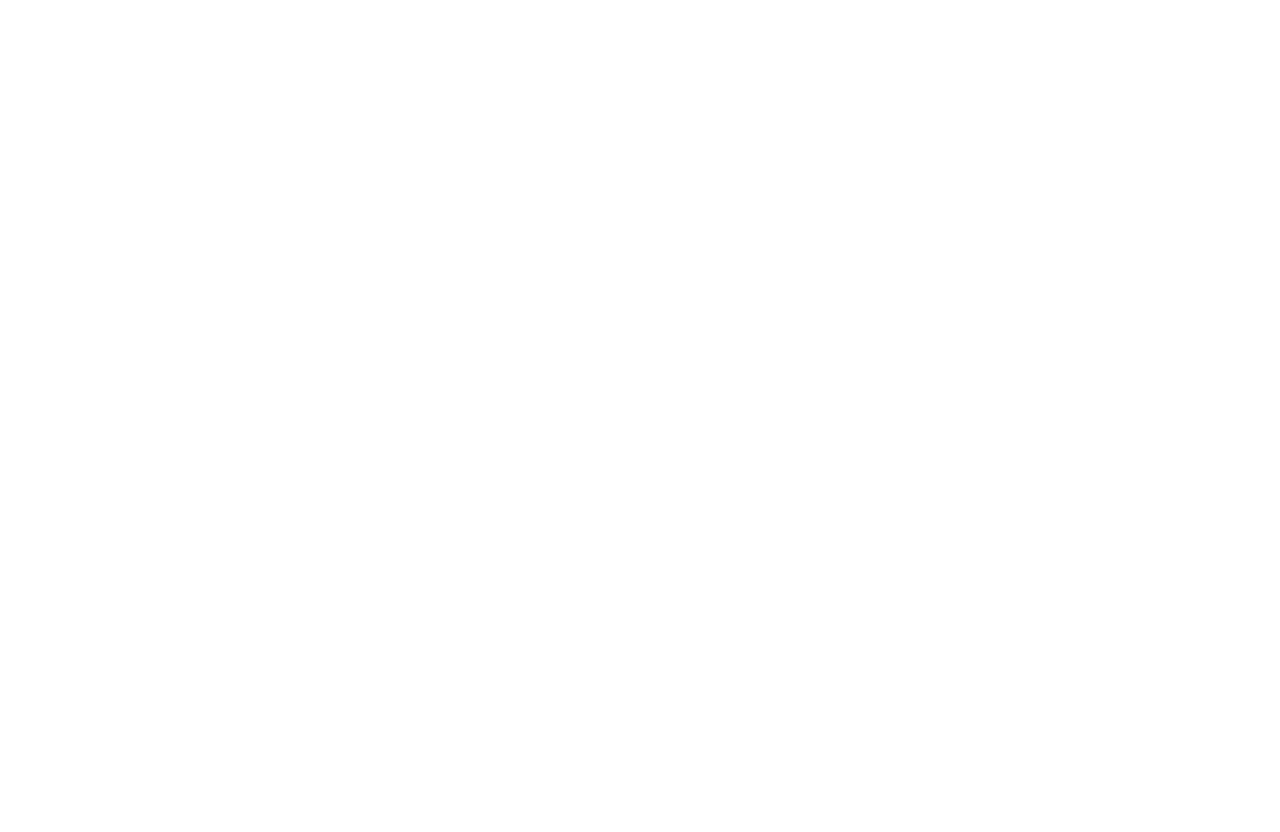
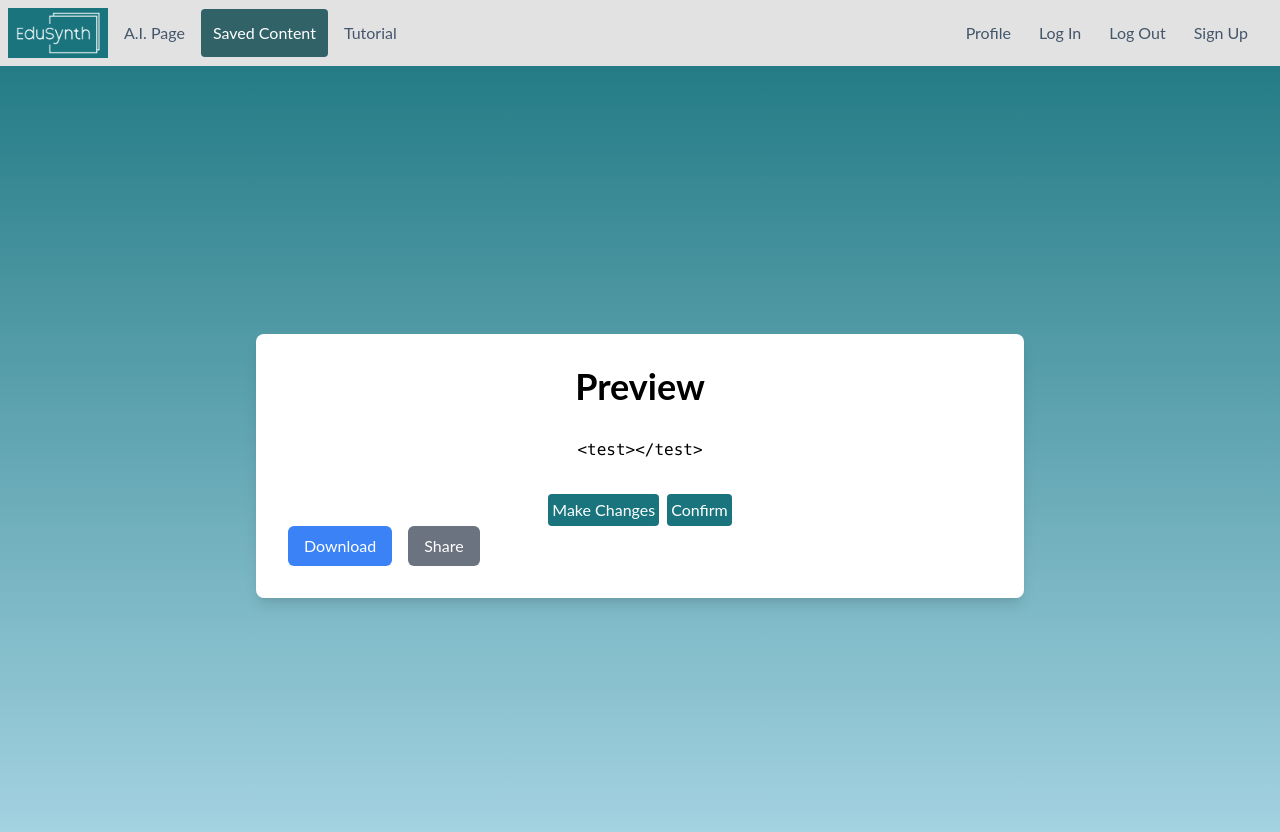
Before and after one commit to COSC-499-W2023/year-long-project-team-11, a React (Create React App) app in the folder app/frontend/: page /Regenerate in a window 1280 px wide. Before the commit this address had no page. Shown: the top 832 px of the page. Before the commit the page ends 800 px from the top, so only its background shows below. Built offline with nearby package versions, Linux system fonts and the light colour scheme.

Commit message:
Created preliminary frontend for regenerate, improved and restructured prompt template, moved from gpt-3.5-turbo to gpt-3.5-turbo-0125, should be getting consistent xml output now, working on backend regenerate now

```diff
--- a/app/frontend/src/App.js
+++ b/app/frontend/src/App.js
@@ -8,6 +8,7 @@ import Prompt from './Prompt';
 import Tutorial from './Tutorial';
 import UserProfile from './UserProfile';
 import SavedContent from "./SavedContent";
+import Regenerate from './Regenerate';
 
 function App() {
   return (
@@ -22,6 +23,7 @@ function App() {
         <Route path='/Tutorial' element={<Tutorial />} />
         <Route path='/UserProfile' element={<UserProfile />} />
         <Route path='/SavedContent' element={<SavedContent/>} />
+        <Route path='/Regenerate' element={<Regenerate />} />
       </Routes>
     </div>
   );
--- a/app/frontend/src/Prompt.js
+++ b/app/frontend/src/Prompt.js
@@ -62,8 +62,10 @@ export default function Prompt() {
       .then((response) => response.json())
       .then((data) => {
         setOutput(data.response);
-        setFilename(data.filename);
-        navigate('/SavedContent', { state: { output: data.response, filename: data.filename } });
+        // setFilename(data.filename);
+        setFilename("test");
+        navigate('/Regenerate', { state : { output: data.response, filename: data.filename } });
+        // navigate('/SavedContent', { state: { output: data.response, filename: data.filename } });
         console.log(filename);
         console.log(data.response);
       })
@@ -210,7 +212,8 @@ export default function Prompt() {
                     overflow: 'hidden',
                     transition: 'max-height 0.2s ease-out',
                   }}
-                  className="origin-top bg-neutral-300 rounded-lg">
+                  className="origin-top bg-neutral-300 rounded-lg"
+                >
                   <div className="py-2">
                     <label htmlFor="backgroundColor" className="px-2">Background Color:</label>
                     <select
--- /dev/null
+++ b/app/frontend/src/Regenerate.js
@@ -0,0 +1,201 @@
+import React, { useState, useEffect } from "react";
+import { useNavigate, useLocation } from "react-router-dom";
+import Cookies from "js-cookie";
+
+export default function Regenerate() {
+  const [outputString, setOutputString] = useState("<test></test>");
+  const [filename, setFilename] = useState("");
+  const [showForm, setShowForm] = useState(false);
+  const [prompt, setPrompt] = useState("");
+  const [isLoading, setIsLoading] = useState(false);
+  const navigate = useNavigate();
+  const csrfToken = Cookies.get("csrftoken");
+
+  const location = useLocation();
+  const data = location.state;
+
+  useEffect(() => {
+    if (data) {
+      console.log(data);
+      setOutputString(data.output);
+      setFilename(data.filename);
+    }
+  }, [data]);
+
+  const handleSubmit = (e) => {
+    e.preventDefault();
+
+    setIsLoading(true);
+
+    const formData = new FormData();
+    formData.append("originalString", outputString);
+    formData.append("prompt", prompt);
+    formData.append("filename", filename);
+
+    fetch("http://localhost:8000/api/something/", {
+      method: "POST",
+      headers: {
+        "X-CSRFToken": csrfToken,
+      },
+      body: formData,
+    })
+      .then((response) => response.json())
+      .then((data) => {
+        navigate('/Regenerate', { state : { output: data.response, filename: data.filename } })
+      })
+      .catch((error) => {
+        console.error("Error: ", error);
+      })
+      .finally(() => {
+        setIsLoading(false);
+      })
+  }
+
+  return (
+    <div>
+      {/* Nav Bar */}
+      <nav class="bg-[#E2E2E2]">
+        <div class="flex justify-between mr-5 ml-2 py-2">
+          {/* General Area (Left side) */}
+          <div class="flex items-center space-x-1">
+            {/* <div class="font-bold">(Logo) EduSynth</div> */}
+            <img
+              alt="Edusynth Logo"
+              src={require("./img/logo/logo-landscape.png")}
+              height={60}
+              width={100}
+            />
+            <a
+              className="text-[#44566B] py-3 px-3 hover:text-black"
+              href="/Prompt"
+            >
+              A.I. Page
+            </a>
+            <a
+              className="bg-[#316268] text-white py-3 px-3 rounded hover:bg-[#3e7a82]"
+              href="/SavedContent"
+            >
+              Saved Content
+            </a>
+            <a
+              className="text-[#44566B] py-3 px-3 hover:text-black"
+              href="/Tutorial"
+            >
+              Tutorial
+            </a>
+          </div>
+
+          <div>
+            <p className="text-[#44566B] py-3 px-3">
+              {localStorage.getItem("username")}
+            </p>
+          </div>
+
+          {/* User Area (Right side) */}
+          <div class="flex items-center space-x-1">
+            <a
+              className="text-[#44566B] py-3 px-3 hover:text-black"
+              href="/UserProfile"
+            >
+              Profile
+            </a>
+            <a
+              className="text-[#44566B] py-3 px-3 hover:text-black"
+              href="/Login"
+            >
+              Log In
+            </a>
+            <a
+              className="text-[#44566B] py-3 px-3 hover:text-black"
+              href="/Logout"
+            >
+              Log Out
+            </a>
+            <a
+              className="text-[#44566B] py-3 px-3 hover:text-black"
+              href="/SignUp"
+            >
+              Sign Up
+            </a>
+          </div>
+        </div>
+      </nav>
+
+      {/* Content */}
+      <div className="savedcontent flex flex-col items-center justify-center min-h-screen">
+        <div className="max-w-3xl w-full p-8 bg-white rounded-lg shadow-lg">
+          <h1 className="text-4xl font-bold mb-4">Preview</h1>
+          <div className="my-8">
+            <div>
+              <pre>{outputString}</pre>
+            </div>
+          </div>
+
+          <div
+            style={{
+              maxHeight: !showForm ? "500px" : "0",
+              overflow: 'hidden',
+              transition: 'max-height 0.2s ease-in',
+            }}
+            className="origin-bottom rounded-lg"
+          >
+            <button
+              onClick={() => setShowForm(!showForm)}
+              className="bg-[#19747E] text-white rounded hover:bg-[#316268] p-1 mx-1"
+              type="button"
+            >
+              Make Changes
+            </button>
+            <button
+              className="bg-[#19747E] text-white rounded hover:bg-[#316268] p-1 mx-1"
+              type="button"
+              onClick={() => navigate('/SavedContent', { state: { output: outputString, filename: filename } })}
+            >
+              Confirm
+            </button>
+          </div>
+
+          <div
+            style={{
+              maxHeight: showForm ? "500px" : "0",
+              overflow: 'hidden',
+              transition: 'max-height 0.2s ease-out',
+            }}
+            className="origin-top rounded-lg"
+          >
+            <form onSubmit={handleSubmit}>
+              <div className="p-2">
+                <p>What would you like to change?</p>
+                <input
+                  className="border border-black rounded-md min-w-[500px]"
+                  type="text"
+                  value={prompt}
+                  onChange={(e) => setPrompt(e.target.value)}
+                />
+                <button
+                  type="submit"
+                  className="bg-[#19747E] text-white rounded hover:bg-[#316268] p-1 mx-2"
+                >
+                  Submit
+                </button>
+              </div>
+              <button
+                type="button"
+                className="bg-[#19747E] text-white rounded hover:bg-[#316268] p-1 mx-2"
+                onClick={() => setShowForm(!showForm)}
+              >
+                Cancel
+              </button>
+            </form>
+          </div>
+          <div className="flex justify-between items-center">
+            <div className='buttons flex flex-row'>
+              <button className="px-4 py-2 bg-blue-500 text-white rounded-md mr-4" onClick={() => window.location.href = `http://localhost:8000/api/presentations/${filename}?download=true`}>Download</button>
+              <button className="px-4 py-2 bg-gray-500 text-white rounded-md">Share</button>
+            </div>
+          </div>
+        </div>
+      </div>
+    </div>
+  );
+}
--- a/app/frontend/src/SavedContent.js
+++ b/app/frontend/src/SavedContent.js
@@ -73,7 +73,7 @@ const SavedContent = () => {
           <p className="text-lg mb-4">Content Type</p>
           <div className="my-8">
             <div>
-              <DocViewer documents={ [ { uri: `http://localhost:8000/api/presentations/presentation_20240212051521.pptx/`, fileType: "pptx" } ] } pluginRenderers={DocViewerRenderers} />
+              <DocViewer documents={[{ uri: `http://localhost:8000/api/presentations/presentation_20240212051521.pptx/`, fileType: "pptx" }]} pluginRenderers={DocViewerRenderers} />
             </div>
           </div>
           <div className="flex justify-between items-center">
```
Also changed, not shown: 2 other files (tests, documents, lock files or other folders).
